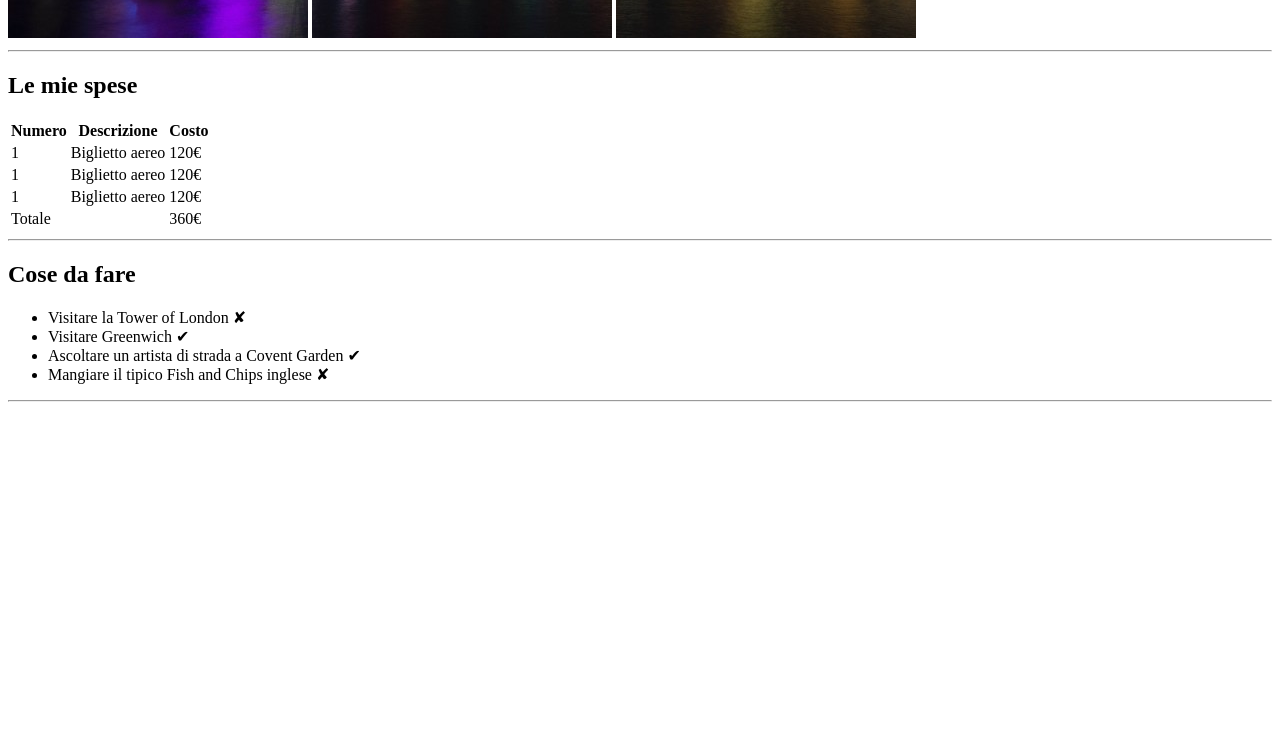
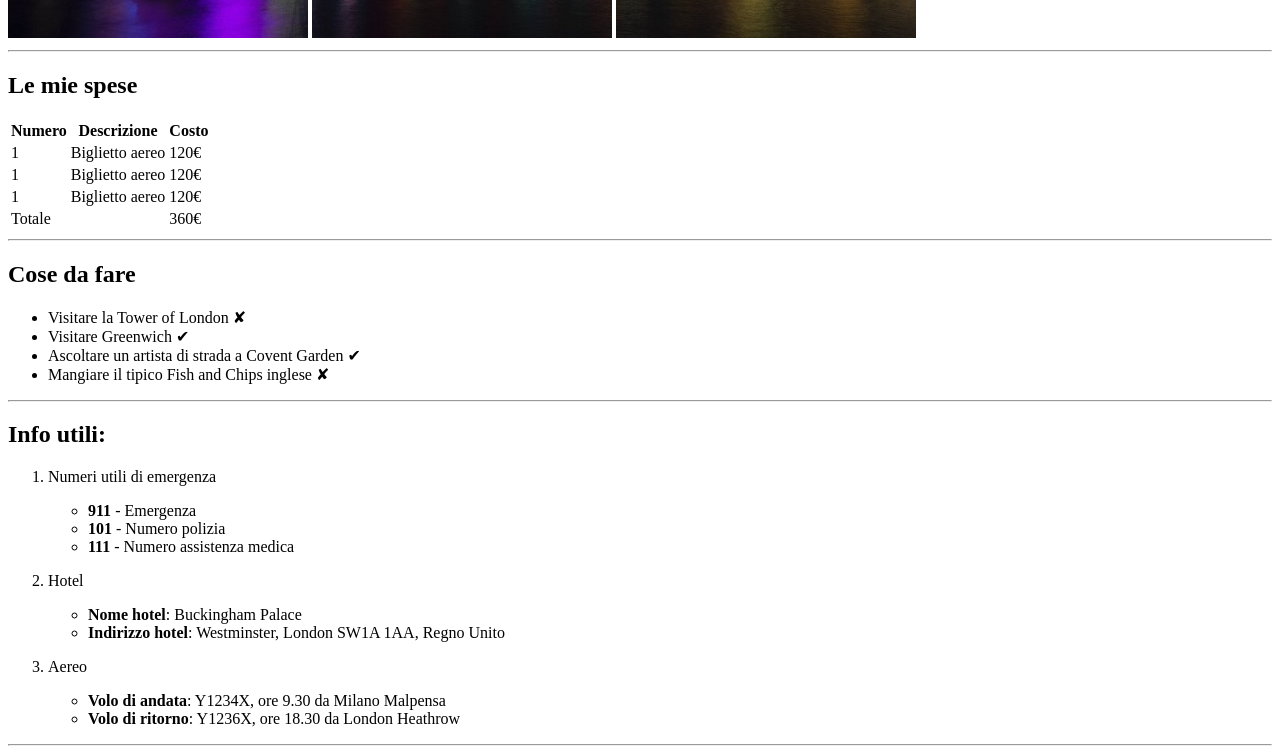
Before and after one commit to francescorossi1/html-london-trip, a plain HTML site: page index.html in a window 1280 px wide. Shown: the part 642-1396 px from the top of the page. Before the commit the page ends 1052 px from the top, so only its background shows below. Drawn offline with Linux system fonts and the light colour scheme.

Commit message:
added nested list

```diff
--- a/index.html
+++ b/index.html
@@ -44,25 +44,52 @@
                 </tbody>
                 <tfoot>
                     <tr>
-                        <td>Totale</td>
-                        <td></td>
+                        <td colspan="2">Totale</td>
                         <td>360€</td>
                     </tr>
                 </tfoot>
             </table>
             <hr>
         </section>
-        <section id="to do list">
+        <section id="to_do_list">
             <h2>Cose da fare</h2>
             <ul>
-                <li>Visitare la Tower of London &#10008</li>
-                <li>Visitare Greenwich &#10004</li>
-                <li>Ascoltare un artista di strada a Covent Garden &#10004</li>
-                <li>Mangiare il tipico Fish and Chips inglese &#10008</li>
+                <li>Visitare la Tower of London &#10008;</li>
+                <li>Visitare Greenwich &#10004;</li>
+                <li>Ascoltare un artista di strada a Covent Garden &#10004;</li>
+                <li>Mangiare il tipico Fish and Chips inglese &#10008;</li>
             </ul>
             <hr>
         </section>
-        <section id="useful info"></section>
+        <section id="useful_info">
+            <h2>Info utili:</h2>
+            <ol>
+                <li>
+                    <p>Numeri utili di emergenza</p>
+                    <ul>
+
+                        <li><strong>911</strong> - Emergenza</li>
+                        <li><strong>101</strong> - Numero polizia</li>
+                        <li><strong>111</strong> - Numero assistenza medica</li>
+                    </ul>
+                </li>
+                <li>
+                    <p>Hotel</p>
+                    <ul>
+                        <li><strong>Nome hotel</strong>: Buckingham Palace</li>
+                        <li><strong>Indirizzo hotel</strong>: Westminster, London SW1A 1AA, Regno Unito</li>
+                    </ul>
+                </li>
+                <li>
+                    <p>Aereo</p>
+                    <ul>
+                        <li><strong>Volo di andata</strong>: Y1234X, ore 9.30 da Milano Malpensa</li>
+                        <li><strong>Volo di ritorno</strong>: Y1236X, ore 18.30 da London Heathrow</li>
+                    </ul>
+                </li>
+            </ol>
+            <hr>
+        </section>
         <section id="photos"></section>
     </main>
 </body>
```
